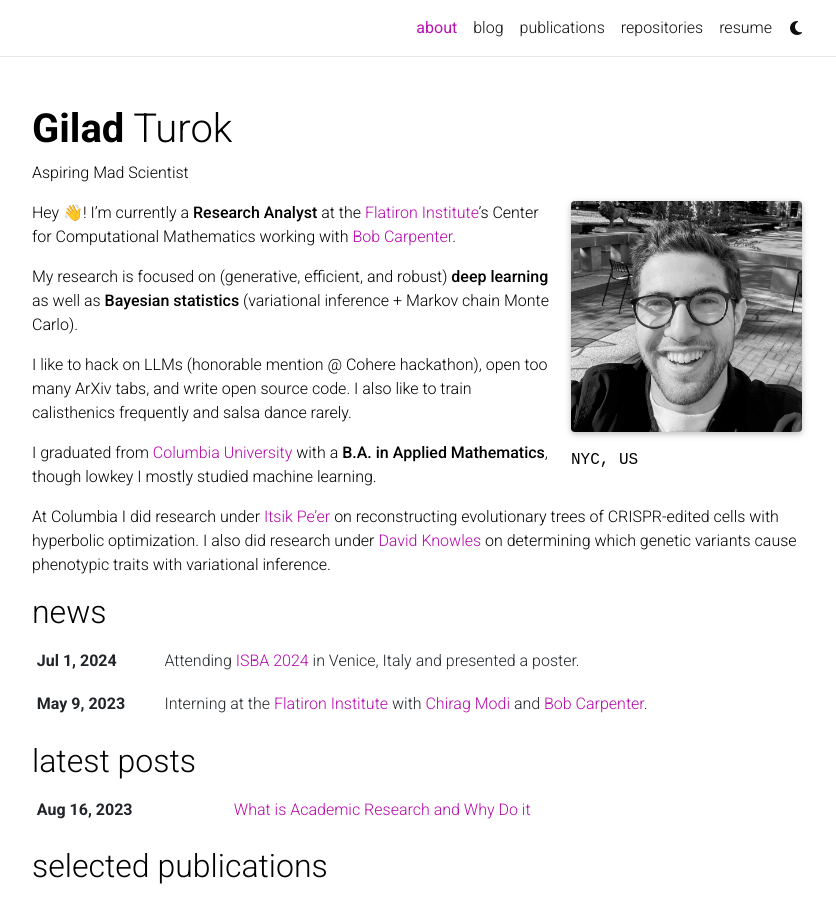
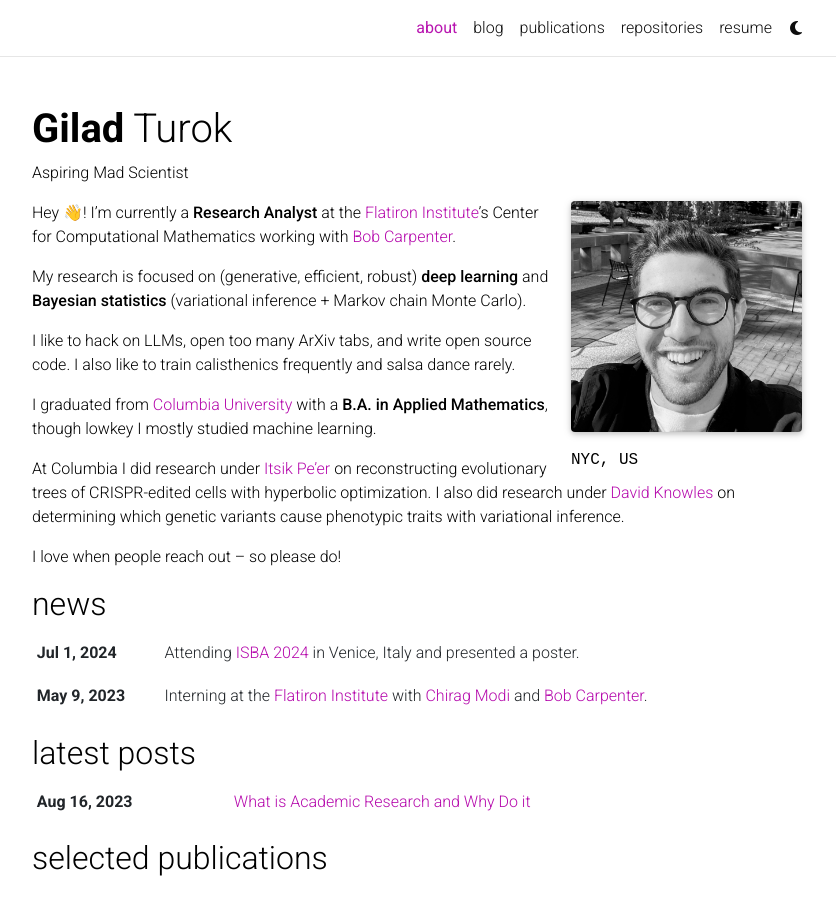
Before and after one commit to gil2rok/gil2rok.github.io, a Jekyll site: the page built from _pages/about.md, in a window 1280 px wide and 1203 px high, cut to the strip 0-906 px from the top of the window. Shown: the whole strip, without its empty margins (223-1059 px from the left). Built offline with Jekyll 4.4.1, drawn with Linux system fonts in a browser that asks for light colours; full-size pictures stand in for the smaller copies a plugin makes; emoji names are drawn with the system emoji font; comment, search, counter and statistics services are not loaded; a style sheet for code colours, icons or effects is not loaded.

Commit message:
Update about.md

```diff
--- a/_pages/about.md
+++ b/_pages/about.md
@@ -19,10 +19,12 @@
 
 Hey :wave:! I'm currently a **Research Analyst** at the [Flatiron Institute](https://www.simonsfoundation.org/flatiron/)'s Center for Computational Mathematics working with [Bob Carpenter](https://bob-carpenter.github.io/).
 
-My research is focused on (generative, efficient, and robust) **deep learning** as well as **Bayesian statistics** (variational inference + Markov chain Monte Carlo).
+My research is focused on (generative, efficient, robust) **deep learning** and **Bayesian statistics** (variational inference + Markov chain Monte Carlo).
 
-I like to hack on LLMs (honorable mention @ Cohere hackathon), open too many ArXiv tabs, and write open source code. I also like to train calisthenics frequently and salsa dance rarely.
+I like to hack on LLMs, open too many ArXiv tabs, and write open source code. I also like to train calisthenics frequently and salsa dance rarely.
 
 I graduated from [Columbia University](https://www.columbia.edu/) with a **B.A. in Applied Mathematics**, though lowkey I mostly studied machine learning.
 
 At Columbia I did research under [Itsik Pe'er](https://www.engineering.columbia.edu/faculty/itsik-peer) on reconstructing evolutionary trees of CRISPR-edited cells with hyperbolic optimization. I also did research under [David Knowles](https://davidaknowles.github.io/) on determining which genetic variants cause phenotypic traits with variational inference.
+
+I love when people reach out -- so please do!
```
